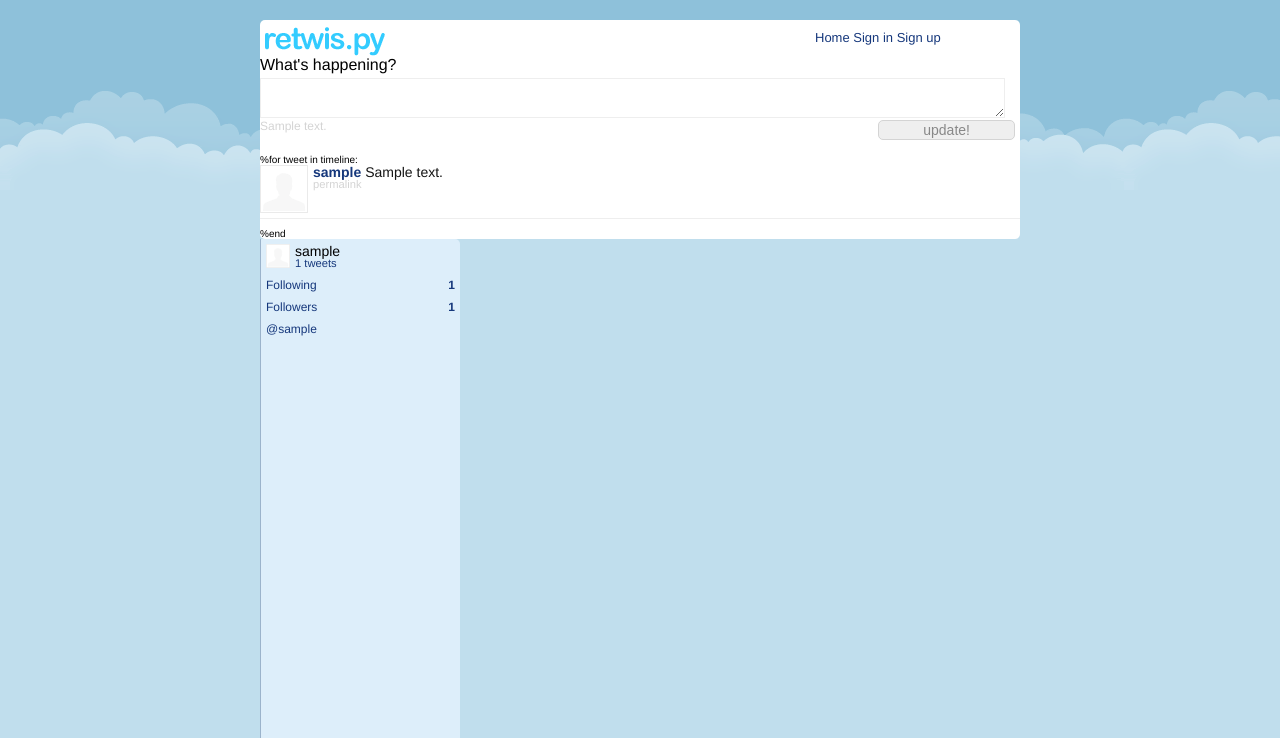
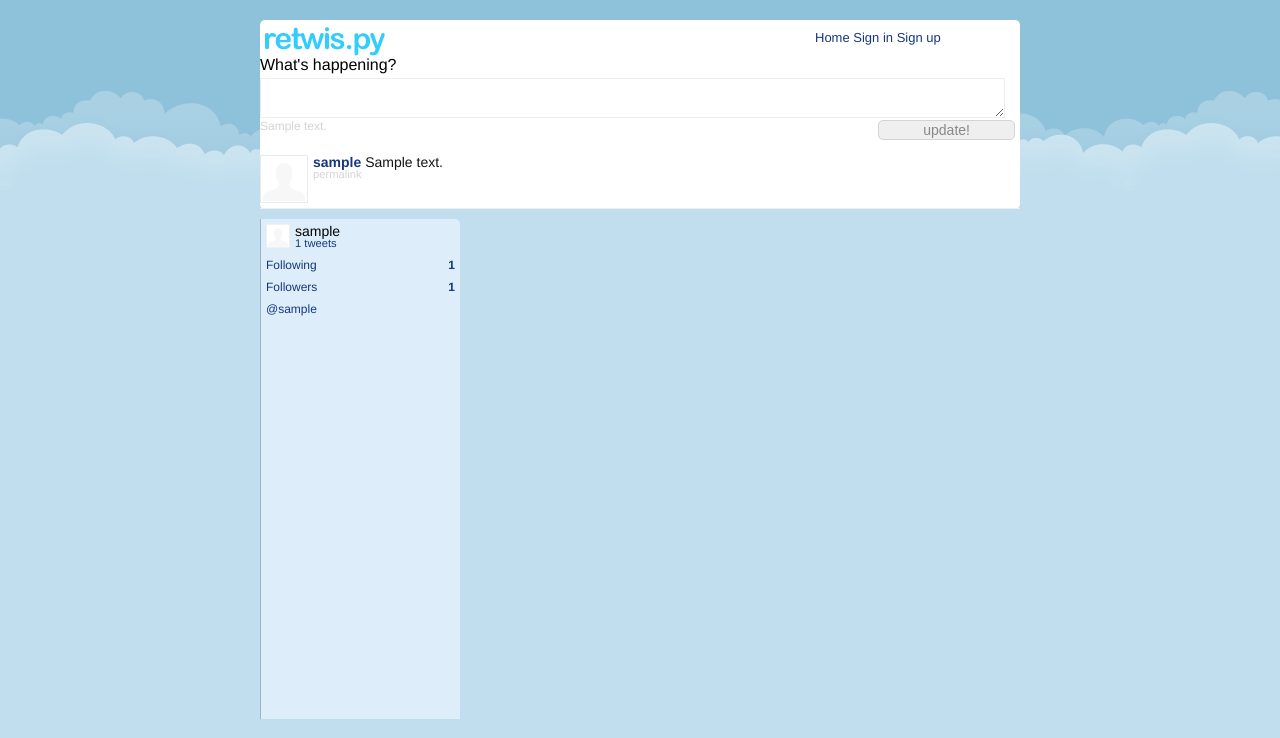
Before and after one commit to alexmerser/Tweeter, a Flask app: template app/templates/timeline.html in a window 1280 px wide. Shown: the top 738 px of the page. Run offline with Flask 2, Linux system fonts and the light colour scheme; the template is opened without the code that fills it: most values are stand-ins (such as "Sample title", 1, 10 or a date in 2020).

Commit message:
fixed timeline.html

```diff
--- a/app/templates/timeline.html
+++ b/app/templates/timeline.html
@@ -10,9 +10,9 @@
 
 {% block content %}
 		<div class="tweets">
-%for tweet in timeline:
+	{% for tweet in timeline %}
 <p><img src="/static/avatar.png" /> <strong><a href="/{{tweet.user.username}}">{{tweet.user.username}}</a></strong> {{tweet.content}}<span><a href="/{{tweet.user.username}}/statuses/{{tweet.id}}">permalink</a></span></p>
-%end
+	{% endfor %}
 </div>
 
 {% endblock %}
```
